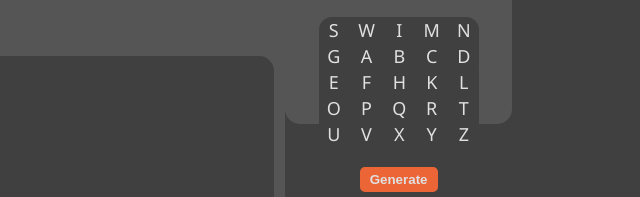
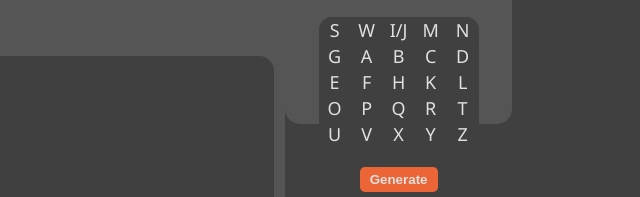
Before and after one commit to Saka-CS/Encryption-Website, a plain HTML site: page index.html in a window 1280 px wide. Shown: the part 433-630 px from the top of the page, 640-1280 px from the left. Drawn offline with Linux system fonts and the light colour scheme.

```diff
--- a/script.js
+++ b/script.js
@@ -156,7 +156,13 @@ function displayKey(key){
     row = document.createElement('tr');
     for(i = 0; i < key.length; i++){
         column = document.createElement("td");
-        column.textContent = key[i].toUpperCase();
+        if(key[i] == 'i'){
+            column.textContent = 'I/J';
+        }
+        else{
+            column.textContent = key[i].toUpperCase();
+        }
+
         row.appendChild(column);
         if(i % 5 == 4){
             table.appendChild(row);
--- a/style.css
+++ b/style.css
@@ -95,6 +95,9 @@ table, td, th{
     background-color: var(--bg-color);
     border-radius: 15px;
 }
+td, th{
+    min-width: 25px;
+}
 
 table{
     width: 20vh;
```
Also changed, not shown: image-1.png (added), image.png (added), 1 other file.
